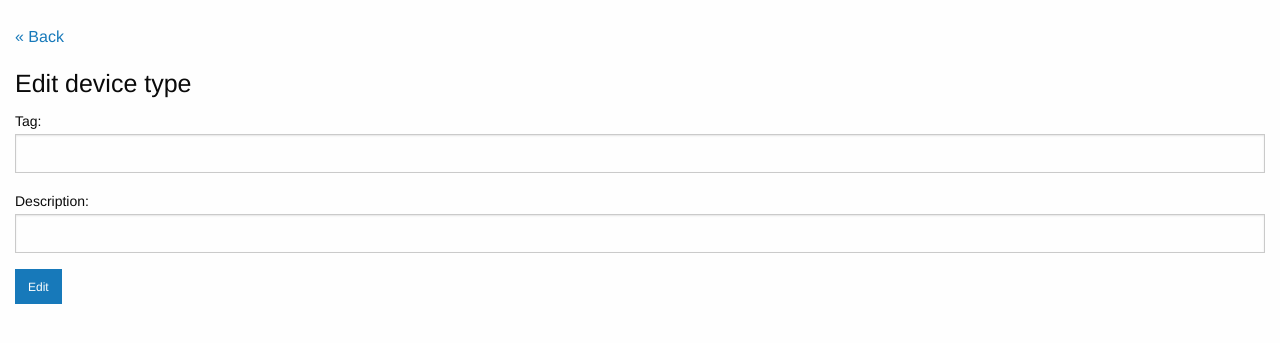
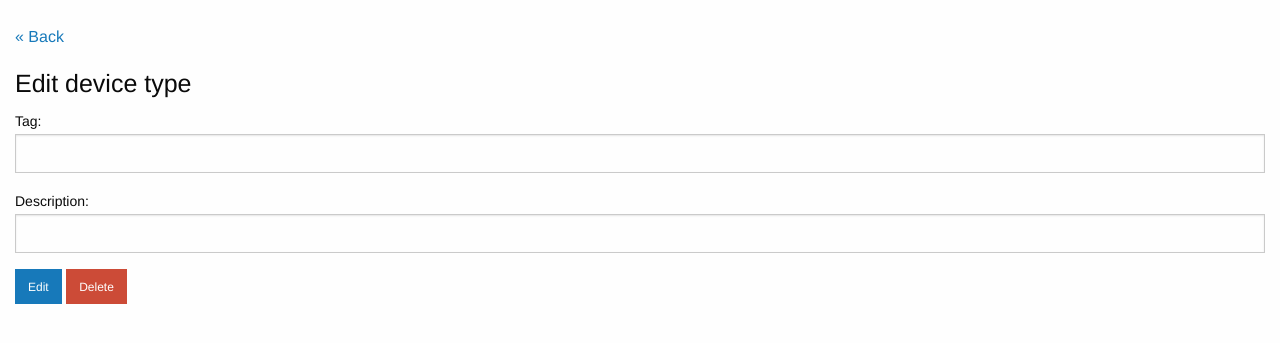
Before and after one commit to ministre/qa, a Django app: template device/templates/device/device_type_edit.html in a window 1280 px wide. Shown: the part 54-397 px from the top of the page. Run offline with Django 3.2, Linux system fonts and the light colour scheme; the template is opened without the code that fills it: values that come from a table or form of the project are taken from there, others are empty; some libraries are stand-ins or nearby versions.

Commit message:
evolution

```diff
--- a/device/templates/device/device_type_edit.html
+++ b/device/templates/device/device_type_edit.html
@@ -12,6 +12,7 @@
     {% csrf_token %}
     {{ form }}
     <input type="submit" value='{% trans "Edit" %}' class="button small rounded" />
+    <a href="delete/" class="button small alert rounded">{% trans "Delete" %}</a>
 </form>
 
 {% endblock %}
--- a/device/urls.py
+++ b/device/urls.py
@@ -6,4 +6,5 @@ urlpatterns = [
     path('type/', views.device_type_list, name='device_type_list'),
     path('type/add/', views.device_type_add, name='device_type_add'),
     path('type/<int:pk>/', views.device_type_edit, name='device_type_edit'),
+    path('type/<int:pk>/delete/', views.device_type_delete, name='device_type_delete'),
 ]
--- a/device/views.py
+++ b/device/views.py
@@ -28,5 +28,10 @@ def device_type_edit(request, pk):
     return render(request, 'device/device_type_edit.html', {'form': form})
 
 
+def device_type_delete(request, pk):
+    DeviceType.objects.get(pk=pk).delete()
+    return redirect('device_type_list')
+
+
 def device_list(request):
     return render(request, 'device/device_list.html')
```
